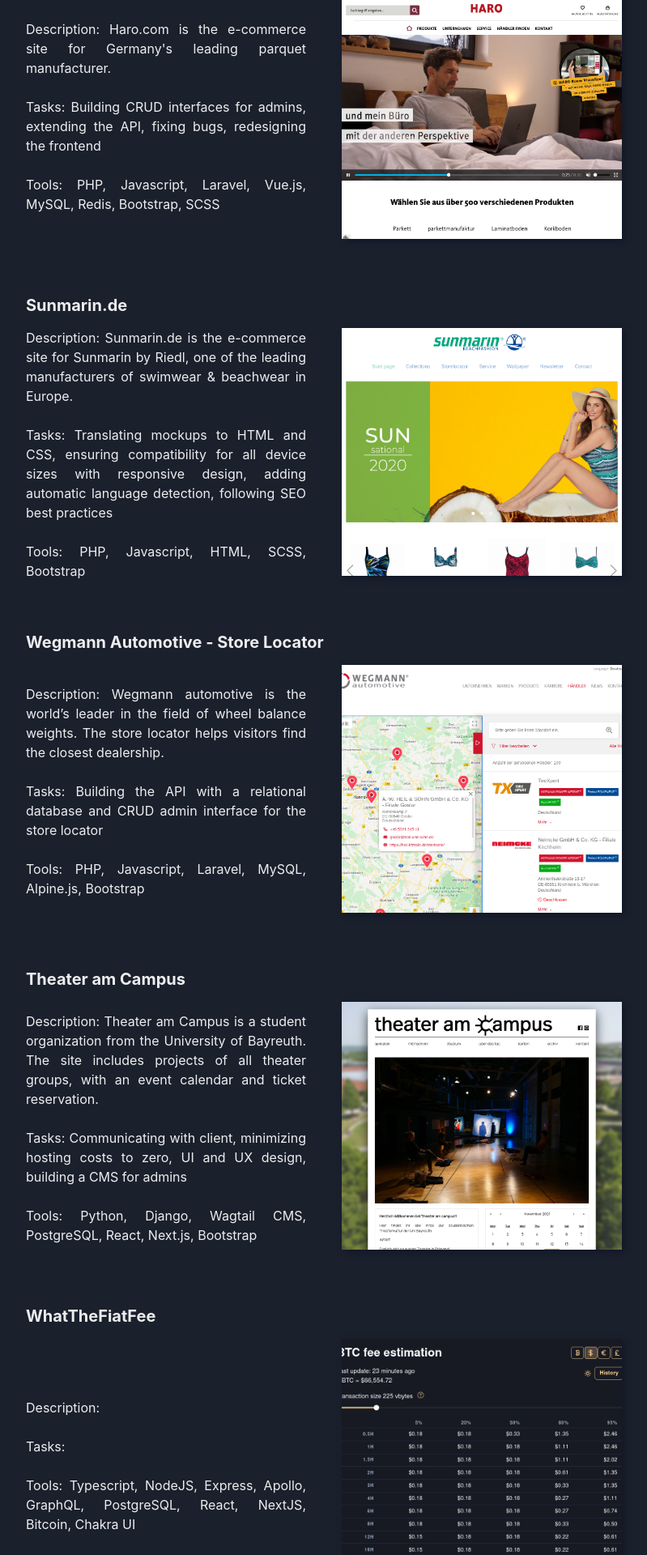
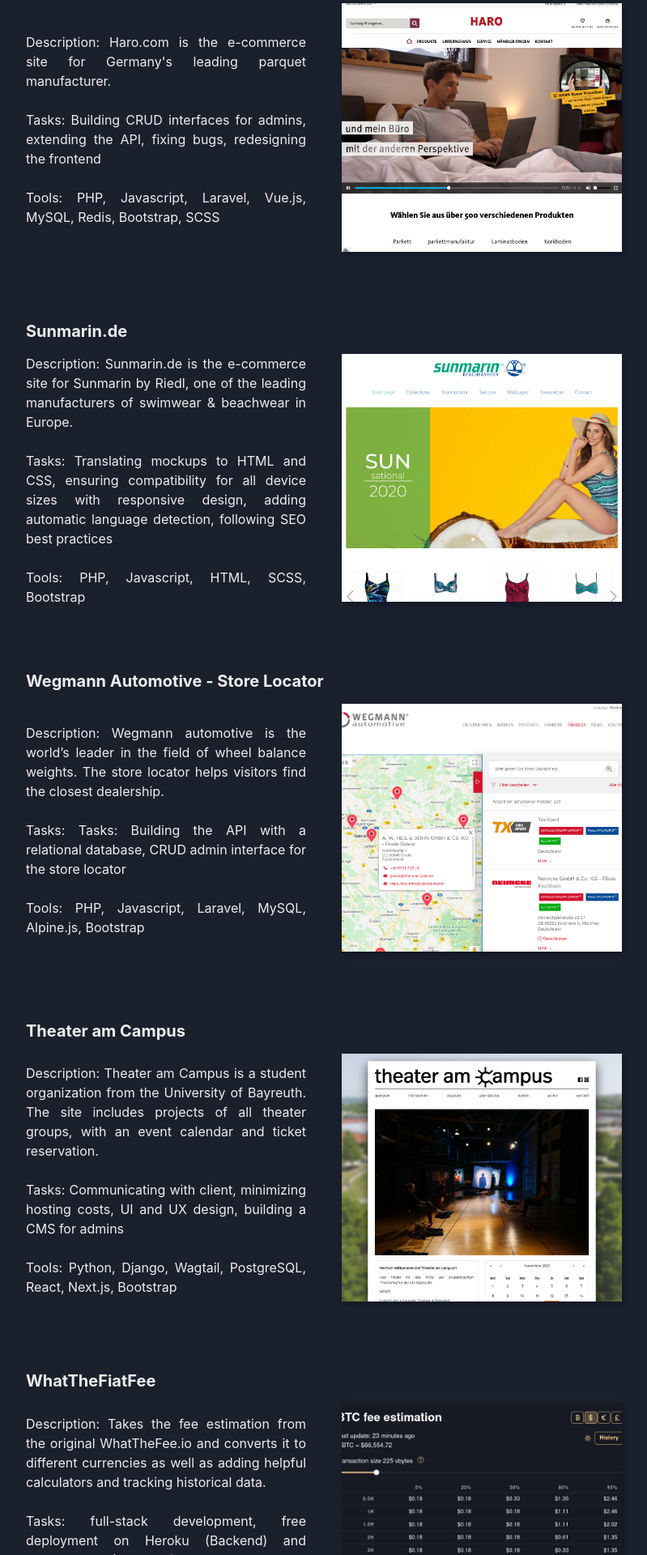
Before and after one commit to fx-ha/fxha.dev, a Next.js app: page /projects in a window 1280 px wide. Shown: the part 680-2600 px from the top of the page at 81% size, without its empty margins (240-1039 px from the left). Built offline with nearby package versions, Linux system fonts and the light colour scheme.

Commit message:
feat: :sparkles: fill projects page (#36)

```diff
--- a/src/components/ProjectSection.tsx
+++ b/src/components/ProjectSection.tsx
@@ -1,22 +1,38 @@
 import Image from 'next/image'
 import { Box, Flex, Heading, Link, Stack, Text, VStack } from '@chakra-ui/react'
+import { useLang } from '../utils'
+
+const projectSectionContent = {
+  en: {
+    description: 'Description',
+    tasks: 'Tasks',
+  },
+  de: {
+    description: 'Beschreibung',
+    tasks: 'Aufgaben',
+  },
+}
 
 const ProjectSection = ({
   url,
   imagePath,
   title,
-  p1,
-  p2,
-  tech,
+  descriptionContent,
+  tasksContent,
+  tools,
 }: {
   url: string
   imagePath: string
   title: string
-  p1: string
-  p2: string
-  tech: string
-}) => (
-  <Box as="section" mb="16">
+  descriptionContent: string
+  tasksContent: string
+  tools: string
+}) => {
+  const lang = useLang()
+  const { description, tasks } = projectSectionContent[lang]
+
+  return (
+    <Box as="section" mb="20">
       <Heading as="h2" size="md" mb="4" cursor="pointer">
         <Link title={`Visit ${title}`} isExternal href={url}>
           {title}
@@ -32,9 +48,13 @@
             w={{ base: '100%', sm: '50%' }}
           >
             <VStack align="left" spacing={6}>
-            <Text textAlign="justify">{p1}</Text>
-            <Text textAlign="justify">{p2}</Text>
-            <Text textAlign="justify">Tools: {tech}</Text>
+              <Text textAlign="justify">
+                {description}: {descriptionContent}
+              </Text>
+              <Text textAlign="justify">
+                {tasks}: {tasksContent}
+              </Text>
+              <Text textAlign="justify">Tools: {tools}</Text>
             </VStack>
           </Flex>
 
@@ -58,5 +78,6 @@
       </Flex>
     </Box>
   )
+}
 
 export default ProjectSection
--- a/src/pages/projects.tsx
+++ b/src/pages/projects.tsx
@@ -6,115 +6,144 @@
   en: {
     heading: 'Projects',
     sideshift: {
-      p1: 'Description: SideShift.ai is a heavily automated exchange for digital currencies that serves as a bridge between different blockchains.',
-      p2: 'Tasks: Improving automation, adding new features, extending the API, building admin interfaces, fixing bugs',
+      description:
+        'SideShift.ai is a heavily automated exchange for digital currencies that serves as a bridge between different blockchains.',
+      tasks:
+        'Improving automation, adding new features, extending the API, building admin interfaces, fixing bugs',
     },
     haro: {
-      p1: "Description: Haro.com is the e-commerce site for Germany's leading parquet manufacturer.",
-      p2: 'Tasks: Building CRUD interfaces for admins, extending the API, fixing bugs, redesigning the frontend',
+      description:
+        "Haro.com is the e-commerce site for Germany's leading parquet manufacturer.",
+      tasks:
+        'Building CRUD interfaces for admins, extending the API, fixing bugs, redesigning the frontend',
     },
     sunmarin: {
-      p1: 'Description: Sunmarin.de is the e-commerce site for Sunmarin by Riedl, one of the leading manufacturers of swimwear & beachwear in Europe.',
-      p2: 'Tasks: Translating mockups to HTML and CSS, ensuring compatibility for all device sizes with responsive design, adding automatic language detection, following SEO best practices',
+      description:
+        'Sunmarin.de is the e-commerce site for Sunmarin by Riedl, one of the leading manufacturers of swimwear & beachwear in Europe.',
+      tasks:
+        'Translating mockups to HTML and CSS, ensuring compatibility for all device sizes with responsive design, adding automatic language detection, following SEO best practices',
     },
     wegmann: {
-      p1: 'Description: Wegmann automotive is the world’s leader in the field of wheel balance weights. The store locator helps visitors find the closest dealership.',
-      p2: 'Tasks: Building the API with a relational database and CRUD admin interface for the store locator',
+      description:
+        'Wegmann automotive is the world’s leader in the field of wheel balance weights. The store locator helps visitors find the closest dealership.',
+      tasks:
+        'Tasks: Building the API with a relational database, CRUD admin interface for the store locator',
     },
     tac: {
-      p1: 'Description: Theater am Campus is a student organization from the University of Bayreuth. The site includes projects of all theater groups, with an event calendar and ticket reservation.',
-      p2: 'Tasks: Communicating with client, minimizing hosting costs to zero, UI and UX design, building a CMS for admins',
+      description:
+        'Theater am Campus is a student organization from the University of Bayreuth. The site includes projects of all theater groups, with an event calendar and ticket reservation.',
+      tasks:
+        'Communicating with client, minimizing hosting costs, UI and UX design, building a CMS for admins',
     },
     rw11: {
-      p1: 'Description:',
-      p2: 'Tasks: ',
+      description: '...',
+      tasks: '...',
     },
     drivechainexchange: {
-      p1: 'Description:',
-      p2: 'Tasks: ',
+      description:
+        'Hobby project to test new releases of Bitcoin beta software. It enables transfers between different blockchains (Exchange) and tracks blockchain data (CoinNews).',
+      tasks:
+        "full-stack development, setting up bitcoin nodes, low-cost deployment on a VPS and Vercel's CDN (Frontend)",
     },
     whatthefiatfee: {
-      // p1: 'more user friendly version of whatthefee.io',
-      p1: 'Description:',
-      p2: 'Tasks: ',
+      description:
+        'Takes the fee estimation from the original WhatTheFee.io and converts it to different currencies as well as adding helpful calculators and tracking historical data.',
+      tasks:
+        "full-stack development, free deployment on Heroku (Backend) and Vercel's CDN (Frontend)",
     },
     siasocial: {
-      p1: 'Description:',
-      p2: 'Tasks: ',
+      description: '...',
+      tasks: '...',
     },
     askaspecialist: {
-      // p1: 'submit question, get answer from specialist, pay for professional advice',
-      p1: 'Description:',
-      p2: 'Tasks: ',
+      description:
+        'submit question, get answer from specialist, pay for professional advice',
+      tasks: '...',
     },
     wsbmentions: {
-      // p1: 'reddit api and image analysis with ocr by tesseract',
-      p1: 'Description:',
-      p2: 'Tasks: ',
+      description:
+        'Analyzes the r/wallstreetbets subreddit with optical character recognition to track stock ticker mentions in images, memes and headlines.',
+      tasks:
+        "full-stack development, free deployment on Heroku (Backend) and Vercel's CDN (Frontend)",
     },
     leveld: {
-      // p1: 'letterboxd inspired diary for videogames',
-      p1: 'Description:',
-      p2: 'Tasks: ',
+      description: 'letterboxd inspired diary for videogames',
+      tasks: '...',
     },
     lnreddit: {
-      p1: 'Description:',
-      p2: 'Tasks: ',
+      description: '...',
+      tasks: '...',
     },
   },
   de: {
     heading: 'Projekte',
     sideshift: {
-      p1: 'Beschreibung: SideShift.ai ist eine stark automatisierte Tauschbörse für Kryptowährungen, die als Brücke zwischen verschiedenen Blockchains dient.',
-      p2: 'Aufgaben: Prozesse automatisieren, neue Funktionen implementieren, API erweitern, grafische Oberflächen für Administratoren erstellen, Fehler beheben',
+      description:
+        'SideShift.ai ist eine stark automatisierte Tauschbörse für digitale Währungen, die als Brücke zwischen verschiedenen Blockchains dient.',
+      tasks:
+        'Prozesse automatisieren, API erweitern, grafische Oberflächen für Admins erstellen, Fehler beheben',
     },
     haro: {
-      p1: 'Beschreibung:',
-      p2: 'Aufgaben: ',
+      description:
+        'Haro.com ist die E-Commerce-Seite für Deutschlands führenden Parkett-Hersteller.',
+      tasks:
+        'grafische Oberflächen mit CRUD-Funktionen für Admins erstellen, API erweitern, Fehler beheben, Frontend neu gestalten',
     },
     sunmarin: {
-      p1: 'Beschreibung:',
-      p2: 'Aufgaben: ',
+      description:
+        'E-Commerce-Seite für Sunmarin von Riedl, einer der führenden Hersteller von Bademoden in Europa.',
+      tasks:
+        'Design-Mockups in HTML und CSS übertragen, kompatibel mit allen Gerätegrößen, automatische Spracherkennung, optimieren für Suchmaschinen',
     },
     wegmann: {
-      p1: 'Beschreibung: ',
-      p2: 'Aufgaben: ',
+      description:
+        'WEGMANN automotive ist Weltmarktführer für Auswuchtgewichte. Mit dem Store-Locator können Besucher der Seite den nächsten Händler finden.',
+      tasks:
+        'API für den Store-Locator erweitern, in relationale Datenbank integrieren, grafische Benutzeroberfläche mit CRUD-Funktionen für Admins erstellen',
     },
     tac: {
-      p1: 'Beschreibung:',
-      p2: 'Aufgaben: ',
+      description:
+        'Theater am Campus ist ein Studentenverein der Uni Bayreuth. Die Seite listet Projekte aller Theatergruppen, mit Veranstaltungskalendar und Funktionen zur Ticket-Reservierung.',
+      tasks:
+        'Projektplanung mit streng limitiertem Budget, Hosting-Kosten minimieren, Full-stack-Entwicklung, CMS für Admins, automatischer Mailversand',
     },
     rw11: {
-      p1: 'Beschreibung: ',
-      p2: 'Aufgaben: ',
+      description: '...',
+      tasks: '...',
     },
     drivechainexchange: {
-      p1: 'Beschreibung:',
-      p2: 'Aufgaben: ',
+      description:
+        'Hobby-Projekt zum Betatesten von Bitcoin-Software. Ermöglicht den Transfer zwischen Blockchains (Exchange) und verfolgt Blockchain-Daten (CoinNews).',
+      tasks:
+        'Full-stack-Entwicklung, einrichten von Bitcoin Nodes, kostengünstiges Hosten mit VPS und Vercels CDN (Frontend)',
     },
     whatthefiatfee: {
-      p1: 'Beschreibung:',
-      p2: 'Aufgaben: ',
+      description:
+        'Nimmt die Gebühren-Prognosen von WhatTheFee.io und rechnet sie in verschiedene Währungen um, hilft bei der Berechnung von Transaktionsgrößen und visualisiert vergangene Transaktionsgebühren.',
+      tasks:
+        'full-stack development, kostenloses Hosting mit Heroku (Backend) and Vercels CDN (Frontend)',
     },
     siasocial: {
-      p1: 'Beschreibung:',
-      p2: 'Aufgaben: ',
+      description: '...',
+      tasks: '...',
     },
     askaspecialist: {
-      p1: 'Beschreibung: ',
-      p2: 'Aufgaben: ',
+      description: '...',
+      tasks: '...',
     },
     wsbmentions: {
-      p1: 'Beschreibung: ',
-      p2: 'Aufgaben: ',
+      description:
+        'Analisiert das Subreddit r/wallstreetbets mithilfe von Optical Character Recognition, um Erwähnungen von Aktien in Bildern, Memes und Überschriften zu zählen und zu visualisieren.',
+      tasks:
+        'full-stack development, kostenloses Hosting mit Heroku (Backend) and Vercels CDN (Frontend)',
     },
     leveld: {
-      p1: 'Beschreibung: ',
-      p2: 'Aufgaben: ',
+      description: '...',
+      tasks: '...',
     },
     lnreddit: {
-      p1: 'Beschreibung: ',
-      p2: 'Aufgaben: ',
+      description: '...',
+      tasks: '...',
     },
   },
 }
@@ -149,65 +178,54 @@
         imagePath={
           isDark ? '/images/sideshift_dark.png' : '/images/sideshift_light.png'
         }
-        p1={sideshift.p1}
-        p2={sideshift.p2}
-        tech="Typescript, React, PostgreSQL, GraphQL, Redis, Storybook, Jest"
+        descriptionContent={sideshift.description}
+        tasksContent={sideshift.tasks}
+        tools="Typescript, React, PostgreSQL, GraphQL, Redis, Storybook, Jest"
       />
 
       <ProjectSection
         title="Haro.com"
         url="https://haro.com"
         imagePath="/images/haro.png"
-        p1={haro.p1}
-        p2={haro.p2}
-        tech="PHP, Javascript, Laravel, Vue.js, MySQL, Redis, Bootstrap, SCSS"
+        descriptionContent={haro.description}
+        tasksContent={haro.tasks}
+        tools="PHP, Javascript, Laravel, Vue.js, MySQL, Redis, Bootstrap, SCSS"
       />
 
       <ProjectSection
         title="Sunmarin.de"
         url="https://sunmarin.de"
         imagePath="/images/sunmarin.png"
-        p1={sunmarin.p1}
-        p2={sunmarin.p2}
-        tech="PHP, Javascript, HTML, SCSS, Bootstrap"
+        descriptionContent={sunmarin.description}
+        tasksContent={sunmarin.tasks}
+        tools="PHP, Javascript, HTML, SCSS, Bootstrap"
       />
 
       <ProjectSection
         title="Wegmann Automotive - Store Locator"
         url="https://www.wegmann-automotive.com/us/dealer/"
         imagePath="/images/wegmann.png"
-        p1={wegmann.p1}
-        p2={wegmann.p2}
-        tech="PHP, Javascript, Laravel, MySQL, Alpine.js, Bootstrap"
+        descriptionContent={wegmann.description}
+        tasksContent={wegmann.tasks}
+        tools="PHP, Javascript, Laravel, MySQL, Alpine.js, Bootstrap"
       />
 
       <ProjectSection
         title="Theater am Campus"
         url="https://theateramcampus.de"
         imagePath="/images/tac.png"
-        p1={tac.p1}
-        p2={tac.p2}
-        tech="Python, Django, Wagtail CMS, PostgreSQL, React, Next.js, Bootstrap"
+        descriptionContent={tac.description}
+        tasksContent={tac.tasks}
+        tools="Python, Django, Wagtail, PostgreSQL, React, Next.js, Bootstrap"
       />
-
-      {/* <ProjectSection
-        title="RW11"
-        url="https://rw11.de"
-        imagePath={
-          isDark ? '/images/sideshift_dark.png' : '/images/sideshift_light.png'
-        }
-        p1={rw11.p1}
-        p2={rw11.p2}
-        tech="Python, Django, Javascript, Bootstrap"
-      /> */}
 
       <ProjectSection
         title="WhatTheFiatFee"
         url="https://whatthefiatfee.vercel.app"
         imagePath={isDark ? '/images/wtff.png' : '/images/wtffL.png'}
-        p1={whatthefiatfee.p1}
-        p2={whatthefiatfee.p2}
-        tech="Typescript, NodeJS, Express, Apollo, GraphQL, PostgreSQL, React, NextJS, Bitcoin, Chakra UI"
+        descriptionContent={whatthefiatfee.description}
+        tasksContent={whatthefiatfee.tasks}
+        tools="Typescript, NodeJS, Express, Apollo, GraphQL, PostgreSQL, React, NextJS, Bitcoin, Chakra UI"
       />
 
       <ProjectSection
@@ -216,18 +234,18 @@
         imagePath={
           isDark ? '/images/driveexchange.png' : '/images/driveexchangeL.png'
         }
-        p1={drivechainexchange.p1}
-        p2={drivechainexchange.p2}
-        tech="Typescript, NodeJS, Express, Apollo, GraphQL, PostgreSQL, React, Next.js, Bitcoin, Chakra UI"
+        descriptionContent={drivechainexchange.description}
+        tasksContent={drivechainexchange.tasks}
+        tools="Typescript, NodeJS, Express, Apollo, GraphQL, PostgreSQL, React, Next.js, Bitcoin, Chakra UI"
       />
 
       <ProjectSection
         title="WallStreetBets Mentions"
         url="https://wsb-mentions.vercel.app/"
         imagePath="/images/wsbmentions.png"
-        p1={wsbmentions.p1}
-        p2={wsbmentions.p2}
-        tech="Python, Pyppeteer, Tesseract OCR, React, Next.js, Recharts"
+        descriptionContent={wsbmentions.description}
+        tasksContent={wsbmentions.tasks}
+        tools="Python, Pyppeteer, Tesseract OCR, React, Next.js, Recharts"
       />
     </Layout>
   )
```
Lines whose indentation alone changed are shown as unchanged.
